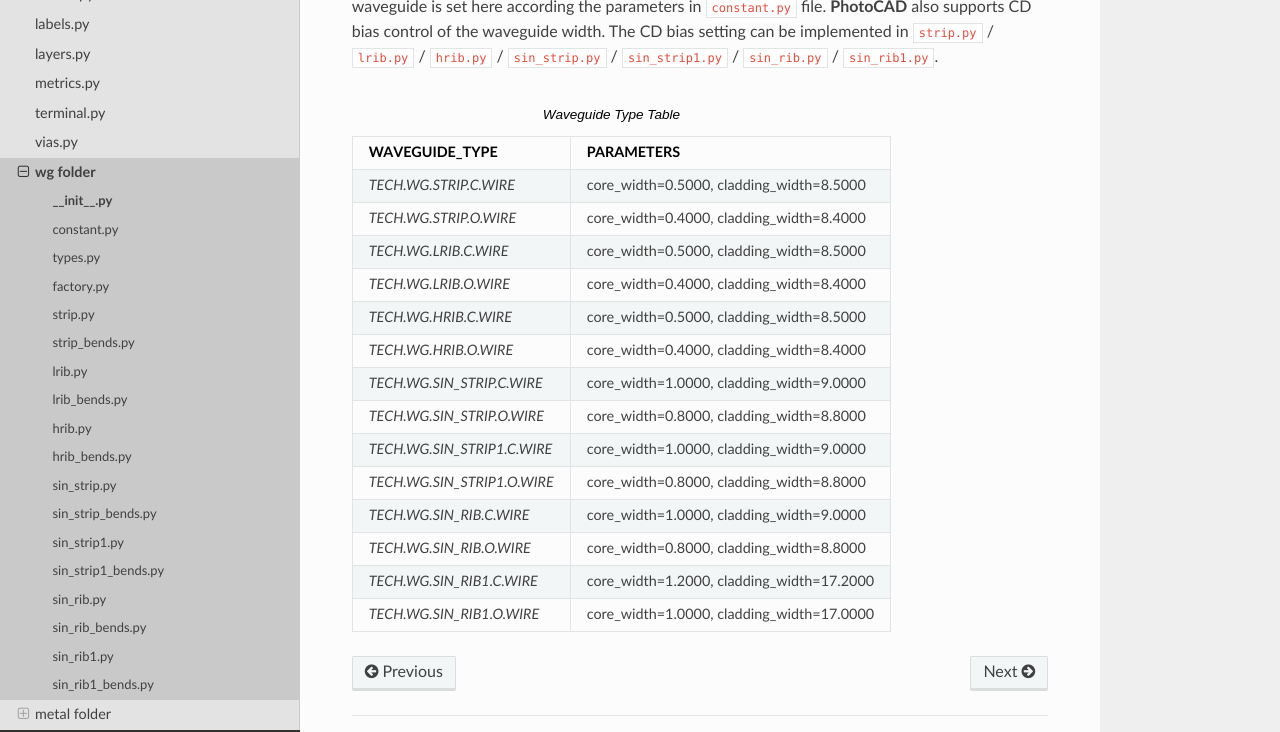
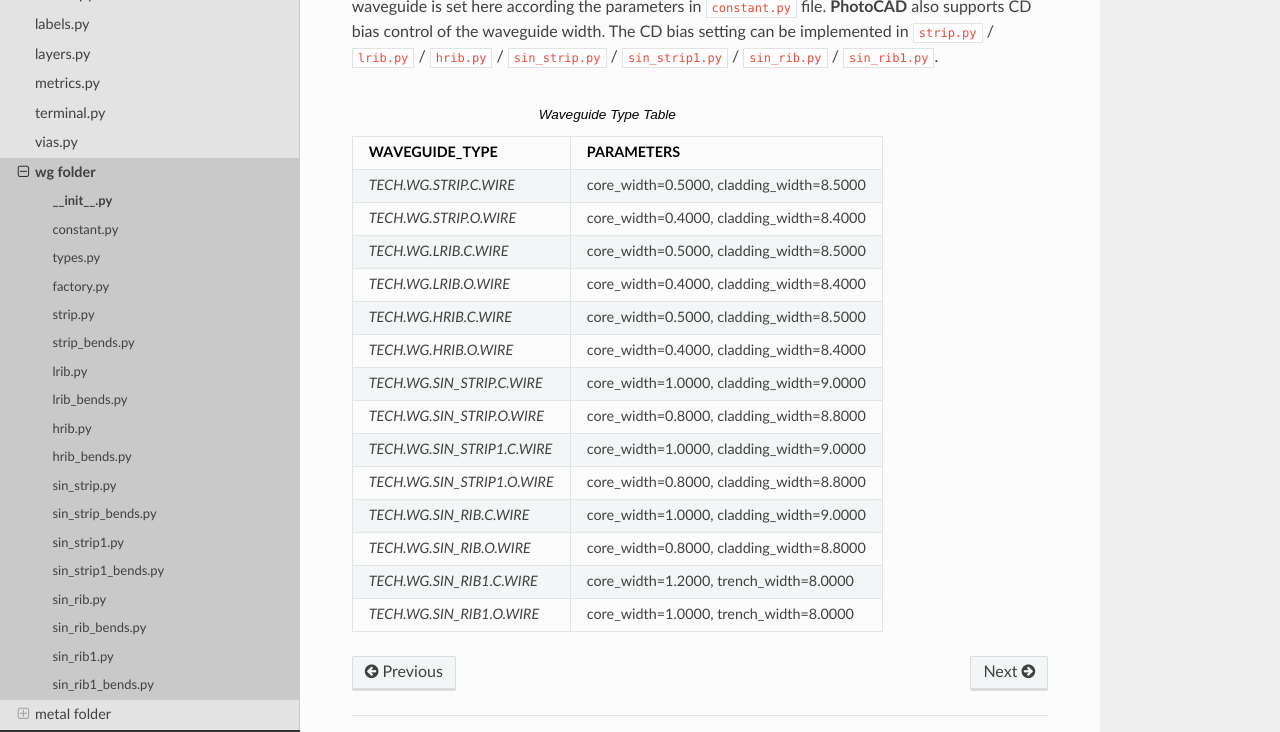
Before and after one commit to Latitudeda/SilTerra_EMO1_Cu_PDK, a Sphinx documentation site: the page built from docs/source/tech/wg_init.rst, in a window 1280 px wide and 1036 px high. Shown: the part 215-947 px from the top of the window. Built offline with Sphinx 7.4.7 and the Read the Docs theme 3.1.0, drawn with Linux system fonts in a browser that asks for light colours; pages that are not in the unit, such as notebooks, are missing from menus.

Commit message:
Update_261026_wg_init

```diff
--- a/docs/source/tech/wg_init.rst
+++ b/docs/source/tech/wg_init.rst
@@ -20,6 +20,6 @@ Define the WG class which consists of classes such as ``STRIP.C.WIRE`` / ``LRIB.
     `TECH.WG.SIN_STRIP1.O.WIRE`       core_width=0.8000, cladding_width=8.8000
     `TECH.WG.SIN_RIB.C.WIRE`          core_width=1.0000, cladding_width=9.0000
     `TECH.WG.SIN_RIB.O.WIRE`          core_width=0.8000, cladding_width=8.8000
-    `TECH.WG.SIN_RIB1.C.WIRE`         core_width=1.2000, cladding_width=17.2000
-    `TECH.WG.SIN_RIB1.O.WIRE`         core_width=1.0000, cladding_width=17.0000
+    `TECH.WG.SIN_RIB1.C.WIRE`         core_width=1.2000, trench_width=8.0000
+    `TECH.WG.SIN_RIB1.O.WIRE`         core_width=1.0000, trench_width=8.0000
     ================================  ==========================================
```
